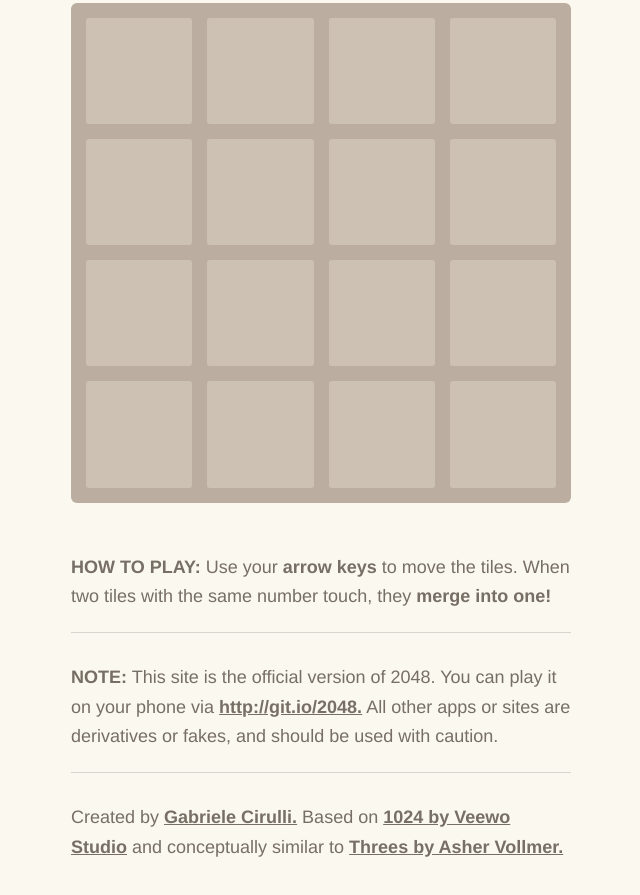
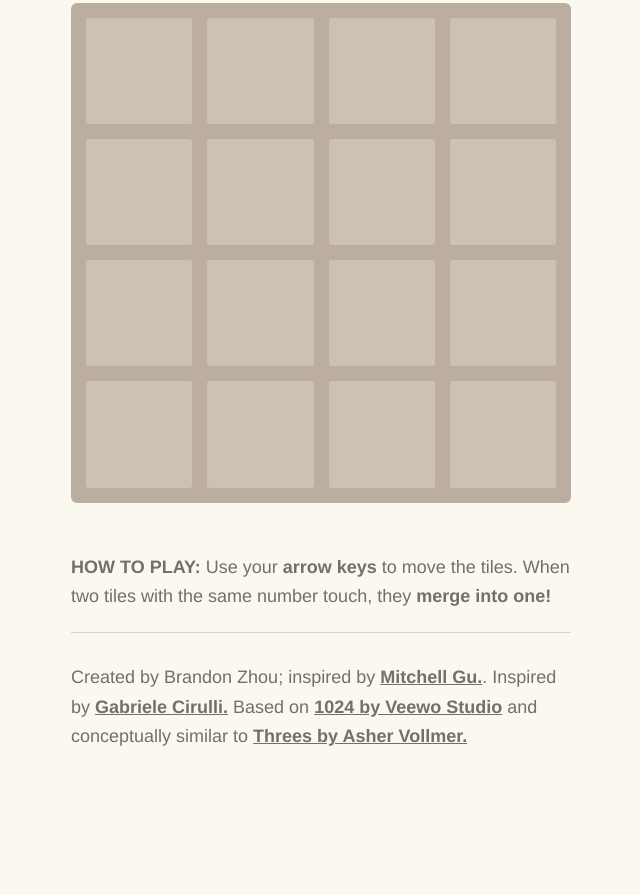
Before and after one commit to brandonz/Princeton2048, a plain HTML site: page index.html in a window 1280 px wide. Shown: the part 284-1179 px from the top of the page, without its empty margins (319-959 px from the left). After the commit the page ends 1116 px from the top, so only its background shows below. Drawn offline with Linux system fonts and the light colour scheme; a script that the page names is missing; a web font is replaced by a local one.

Commit message:
Update index.html

```diff
--- a/index.html
+++ b/index.html
@@ -70,11 +70,7 @@
     </p>
     <hr>
     <p>
-    <strong class="important">Note:</strong> This site is the official version of 2048. You can play it on your phone via <a href="http://git.io/2048">http://git.io/2048.</a> All other apps or sites are derivatives or fakes, and should be used with caution.
-    </p>
-    <hr>
-    <p>
-    Created by <a href="http://gabrielecirulli.com" target="_blank">Gabriele Cirulli.</a> Based on <a href="https://itunes.apple.com/us/app/1024!/id823499224" target="_blank">1024 by Veewo Studio</a> and conceptually similar to <a href="http://asherv.com/threes/" target="_blank">Threes by Asher Vollmer.</a>
+    Created by Brandon Zhou; inspired by <a href="http://mitchellgu.github.io/GetMIT/" target="_blank">Mitchell Gu.</a>. Inspired by <a href="http://gabrielecirulli.com" target="_blank">Gabriele Cirulli.</a> Based on <a href="https://itunes.apple.com/us/app/1024!/id823499224" target="_blank">1024 by Veewo Studio</a> and conceptually similar to <a href="http://asherv.com/threes/" target="_blank">Threes by Asher Vollmer.</a>
     </p>
   </div>
 
```
